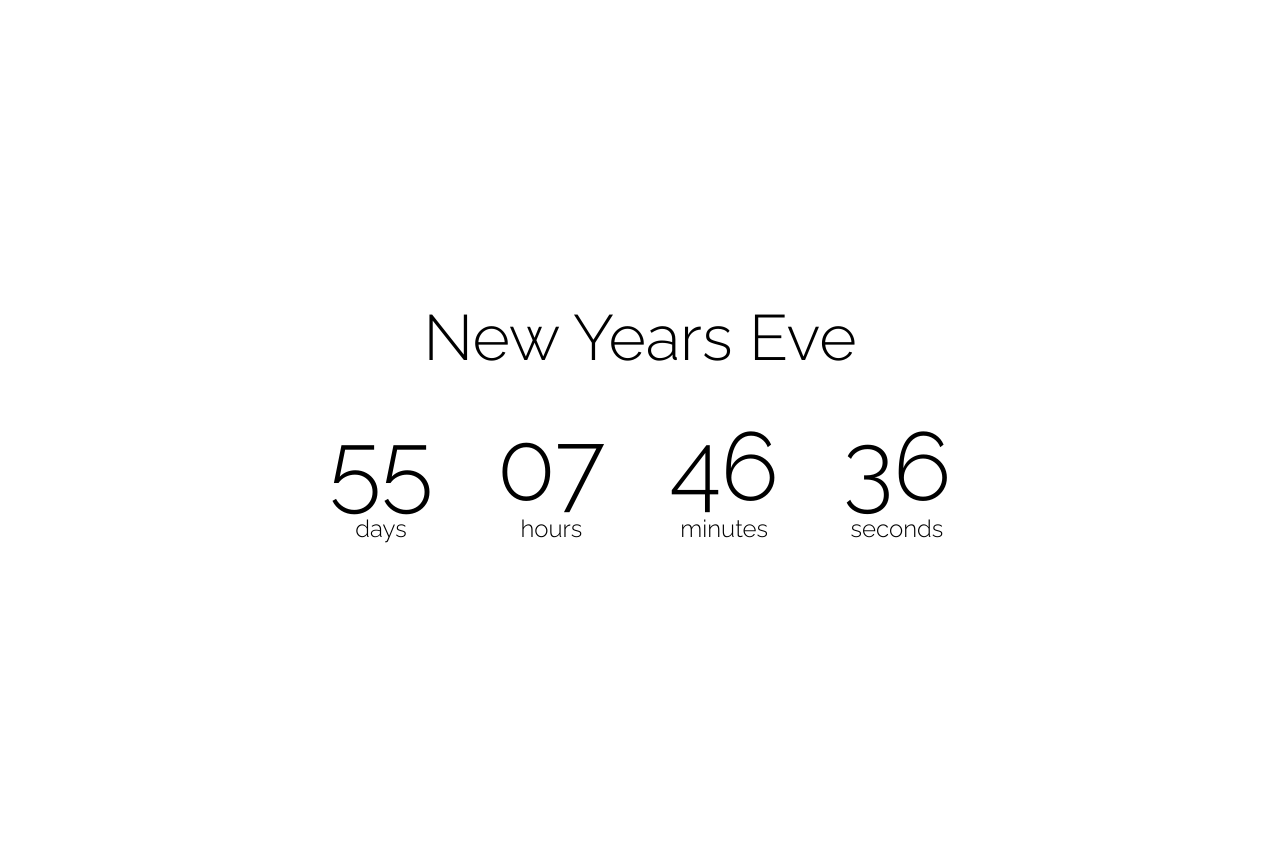
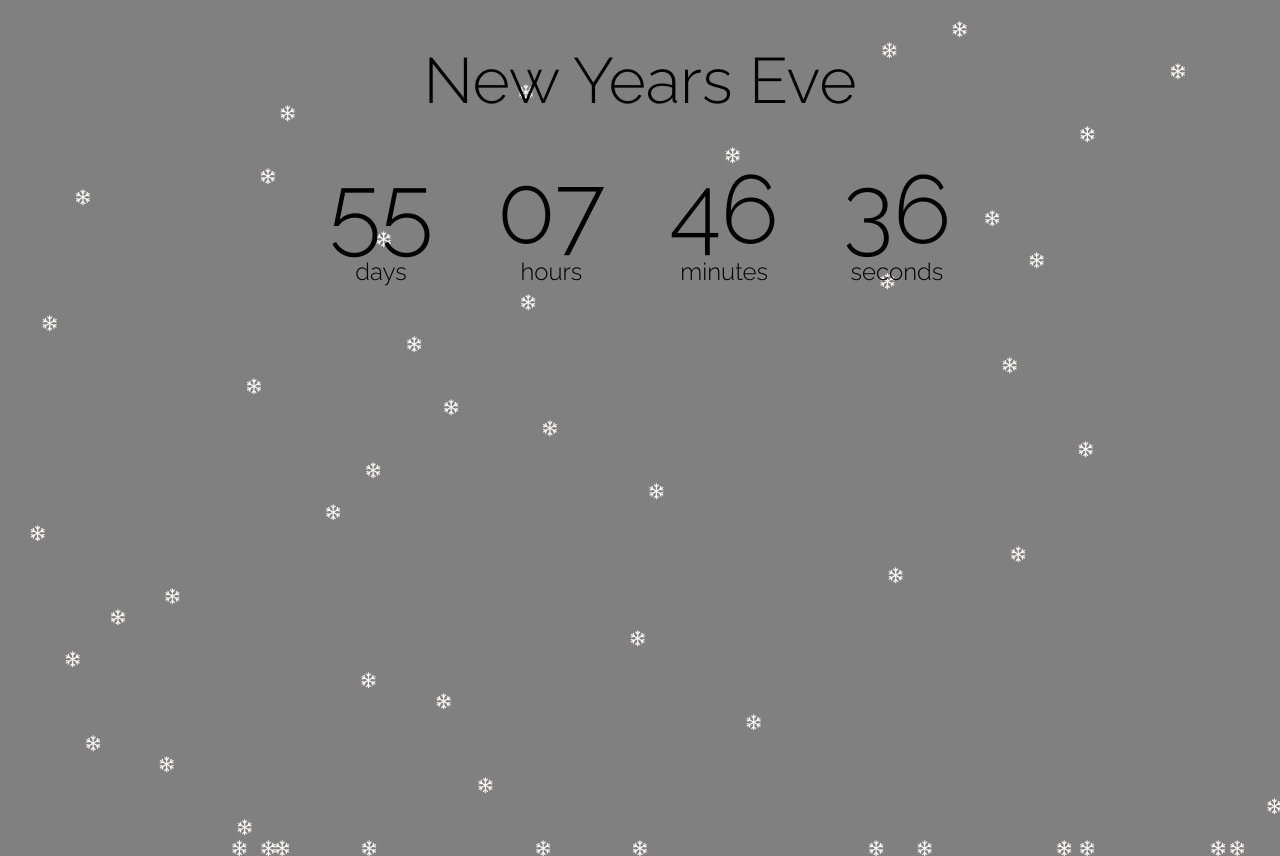
Before and after one commit to urtesala/Countdown-easy, a plain HTML site: page index.html in a window 1280 px wide. Before the commit the page ends 800 px from the top, so only its background shows below. Drawn offline with Linux system fonts and the light colour scheme.

Commit message:
snowflakes, position relative, z-index on nums

```diff
--- a/index.html
+++ b/index.html
@@ -11,6 +11,7 @@
   </head>
 
   <body>
+    <i class="fa fa-snowflake-o" aria-hidden="true"></i>
     <h1>New Years Eve</h1>
     <div class="countdown-container">
       <div class="countdownEl daysContainer">
--- a/js/main.js
+++ b/js/main.js
@@ -39,3 +39,20 @@ function zeroBefore(time) {
 countDown();
 
 setInterval(countDown, 1000);
+
+// snowflakes
+createSnowflake();
+setInterval(createSnowflake, 100);
+
+function createSnowflake() {
+  const snowFlake = document.createElement("i");
+  snowFlake.classList.add("fa");
+  snowFlake.classList.add("fa-snowflake-o");
+  snowFlake.style.left = Math.random() * window.innerWidth + "px";
+
+  document.body.appendChild(snowFlake);
+
+  setTimeout(() => {
+    snowFlake.remove();
+  }, 5000);
+}
--- a/style/style.css
+++ b/style/style.css
@@ -1,23 +1,29 @@
 /* @import "reset.css"; */
 @import url("https://fonts.googleapis.com/css2?family=Raleway:wght@100;200;300&display=swap");
+@import url("https://cdnjs.cloudflare.com/ajax/libs/font-awesome/4.7.0/css/font-awesome.css");
 
 body {
   font-family: "Raleway", sans-serif;
+  background-color: grey;
   background-image: url();
   display: flex;
   flex-direction: column;
   align-items: center;
-  justify-content: center;
+  justify-content: flex-start;
   min-height: 100vh;
   margin: 0;
 }
 h1 {
   font-size: 4rem;
   font-weight: 300;
+  position: relative;
+  z-index: 2;
   /* margin-top: -10rem; */
 }
 .countdown-container {
   display: flex;
+  position: relative;
+  z-index: 2;
 }
 .big-text {
   font-size: 6rem;
@@ -31,3 +37,17 @@ h1 {
 .countdownEl span {
   font-size: 1.5rem;
 }
+
+/* snowflake */
+
+.fa-snowflake-o {
+  color: snow;
+  position: absolute;
+  /* top: -20px; */
+  animation: fall 4s linear forwards;
+}
+@keyframes fall {
+  to {
+    transform: translateY(105vh);
+  }
+}
```
